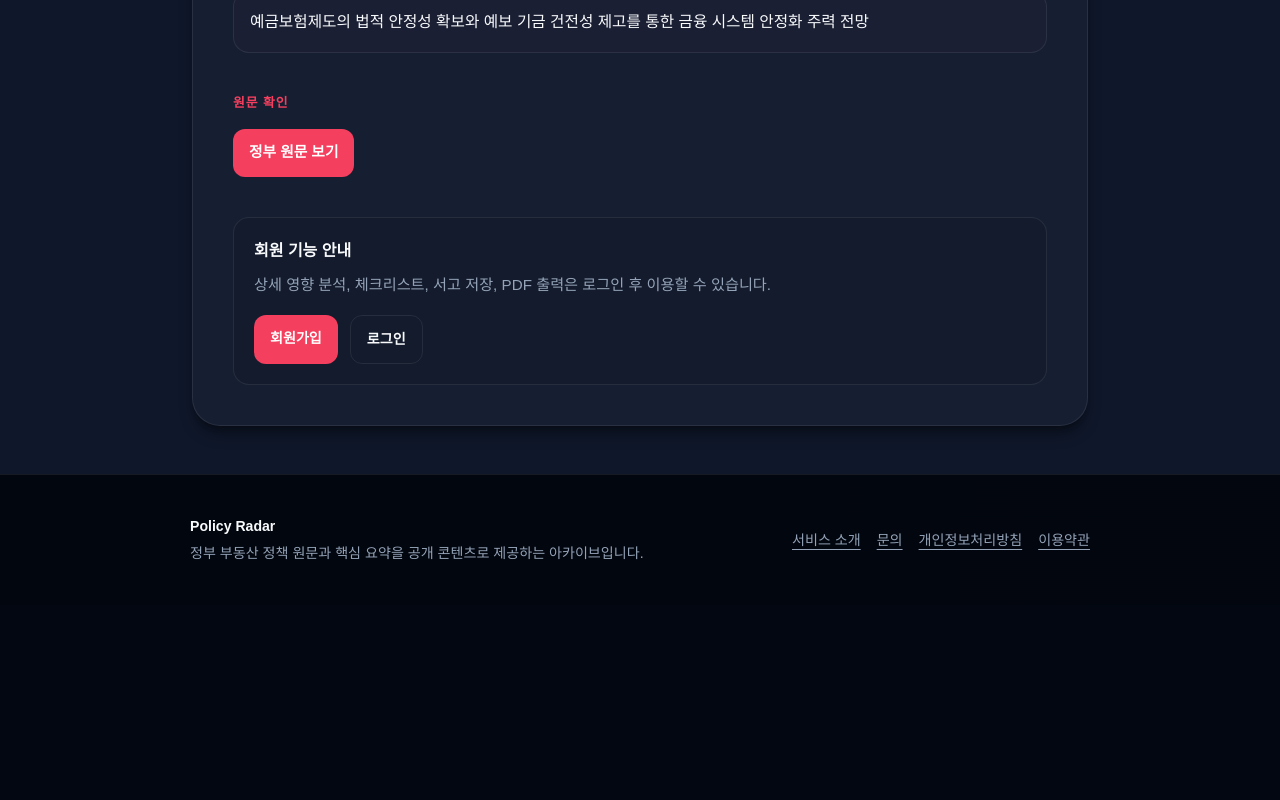
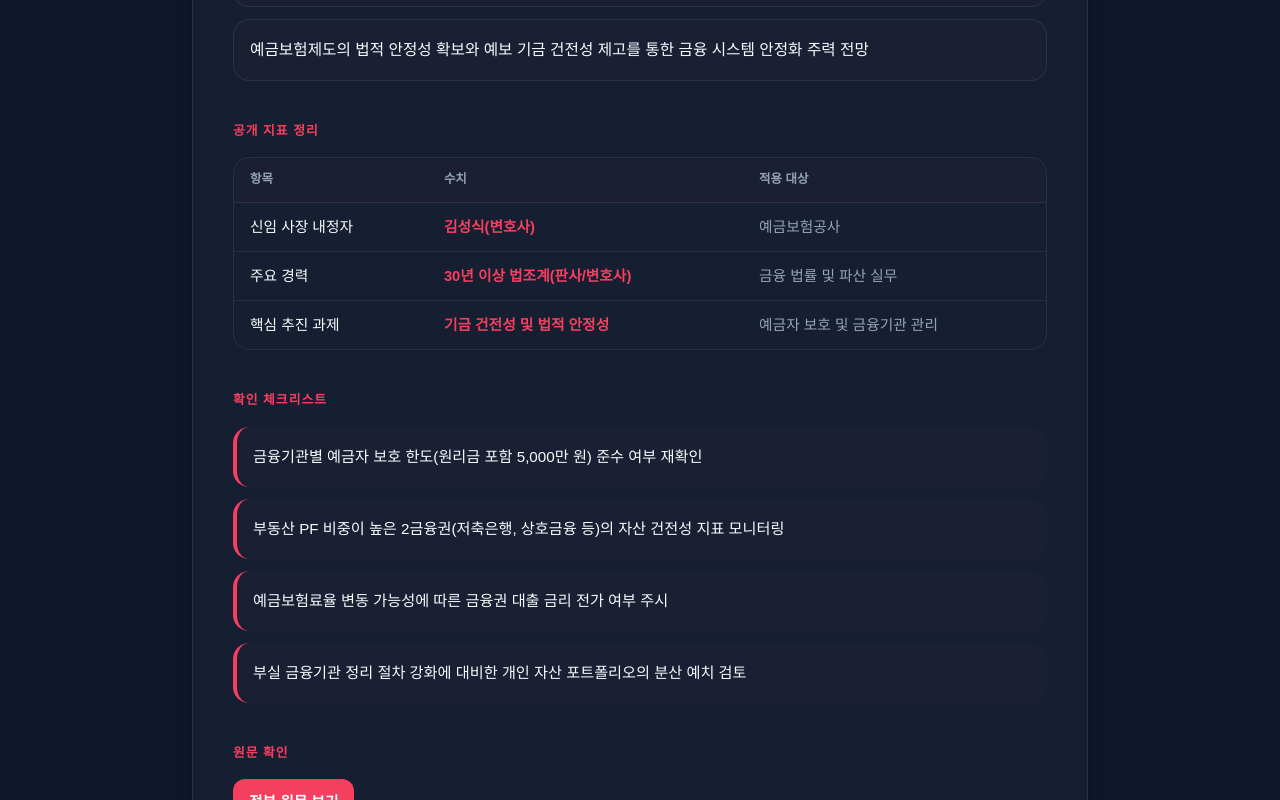
Before and after one commit to dda5jin-png/policyrader, a Next.js app: page /posts/api_156737535 in a window 1280 px wide. Shown: the part 500-1300 px from the top of the page. Before the commit the page ends 1105 px from the top, so only its background shows below. Built offline with nearby package versions, Linux system fonts and the light colour scheme; no server answers; a web font is replaced by a local one.

Commit message:
Enrich public policy detail pages

```diff
--- a/app/posts/[id]/page.tsx
+++ b/app/posts/[id]/page.tsx
@@ -91,7 +91,8 @@ export default async function PostDetailPage({
         </h1>
 
         <p className="mt-6 text-[1rem] leading-7 text-[var(--text-muted)]">
-          폴리시레이더는 정부 보도자료 핵심 내용을 공개 요약으로 제공하고, 추가 분석은 회원 기능으로 분리합니다.
+          폴리시레이더는 정부 보도자료 원문을 바탕으로 정책 요약, 주요 수치, 확인해야 할 체크리스트를 공개 아카이브로 정리합니다.
+          링크 생성, PDF 출력, 서고 저장 같은 개인화 기능은 로그인 후 이용할 수 있습니다.
         </p>
 
         <section className="mt-10">
@@ -121,6 +122,78 @@ export default async function PostDetailPage({
           </section>
         ) : null}
 
+        {post.keyData.length > 0 ? (
+          <section className="mt-10">
+            <h2 className="mb-4 text-[0.8rem] font-extrabold uppercase tracking-[1px] text-[var(--accent)]">
+              공개 지표 정리
+            </h2>
+            <div className="overflow-x-auto rounded-2xl border border-[var(--border)]">
+              <table className="w-full min-w-[560px] border-collapse">
+                <thead>
+                  <tr className="bg-[var(--accent-soft)]/20 text-left">
+                    <th className="border-b border-[var(--border)] px-4 py-3 text-[0.78rem] text-[var(--text-muted)]">항목</th>
+                    <th className="border-b border-[var(--border)] px-4 py-3 text-[0.78rem] text-[var(--text-muted)]">수치</th>
+                    <th className="border-b border-[var(--border)] px-4 py-3 text-[0.78rem] text-[var(--text-muted)]">적용 대상</th>
+                  </tr>
+                </thead>
+                <tbody>
+                  {post.keyData.map((item, index) => (
+                    <tr key={`${post.id}-keydata-${index}`} className="border-b border-[var(--border)] last:border-b-0">
+                      <td className="px-4 py-3 text-[0.92rem] leading-6 text-[var(--text-main)]">{decodeHTMLEntities(item.항목)}</td>
+                      <td className="px-4 py-3 text-[0.92rem] font-bold leading-6 text-[var(--accent)]">{decodeHTMLEntities(item.수치)}</td>
+                      <td className="px-4 py-3 text-[0.92rem] leading-6 text-[var(--text-muted)]">{decodeHTMLEntities(item.적용대상)}</td>
+                    </tr>
+                  ))}
+                </tbody>
+              </table>
+            </div>
+          </section>
+        ) : null}
+
+        {post.regionalImpact || post.yieldImpact ? (
+          <section className="mt-10">
+            <h2 className="mb-4 text-[0.8rem] font-extrabold uppercase tracking-[1px] text-[var(--accent)]">
+              정책 영향 요약
+            </h2>
+            <div className="grid gap-4">
+              {post.regionalImpact ? (
+                <div className="rounded-2xl border border-[var(--border)] bg-black/10 px-5 py-5">
+                  <h3 className="text-[0.95rem] font-bold text-[var(--text-main)]">지역·대상별 영향</h3>
+                  <p className="mt-3 text-[0.95rem] leading-7 text-[var(--text-muted)]">
+                    {decodeHTMLEntities(post.regionalImpact)}
+                  </p>
+                </div>
+              ) : null}
+              {post.yieldImpact ? (
+                <div className="rounded-2xl border border-[var(--border)] bg-black/10 px-5 py-5">
+                  <h3 className="text-[0.95rem] font-bold text-[var(--text-main)]">시장·수익률 관점</h3>
+                  <p className="mt-3 text-[0.95rem] leading-7 text-[var(--text-muted)]">
+                    {decodeHTMLEntities(post.yieldImpact)}
+                  </p>
+                </div>
+              ) : null}
+            </div>
+          </section>
+        ) : null}
+
+        {post.checklist.length > 0 ? (
+          <section className="mt-10">
+            <h2 className="mb-4 text-[0.8rem] font-extrabold uppercase tracking-[1px] text-[var(--accent)]">
+              확인 체크리스트
+            </h2>
+            <div className="space-y-3">
+              {post.checklist.map((item, index) => (
+                <p
+                  key={`${post.id}-checklist-${index}`}
+                  className="rounded-2xl border-l-4 border-[var(--accent)] bg-[var(--accent-soft)]/20 px-4 py-4 text-[0.95rem] leading-7 text-[var(--text-main)]"
+                >
+                  {decodeHTMLEntities(item)}
+                </p>
+              ))}
+            </div>
+          </section>
+        ) : null}
+
         <section className="mt-10">
           <h2 className="mb-4 text-[0.8rem] font-extrabold uppercase tracking-[1px] text-[var(--accent)]">
             원문 확인
@@ -140,7 +213,7 @@ export default async function PostDetailPage({
             회원 기능 안내
           </h2>
           <p className="mt-2 text-[0.95rem] leading-7 text-[var(--text-muted)]">
-            상세 영향 분석, 체크리스트, 서고 저장, PDF 출력은 로그인 후 이용할 수 있습니다.
+            링크 생성, PDF 출력, 서고 저장은 로그인 후 이용할 수 있습니다. 공개 페이지는 검색과 정책 확인을 위해 계속 열어둡니다.
           </p>
           <div className="mt-4 flex flex-wrap gap-3">
             <Link
```
